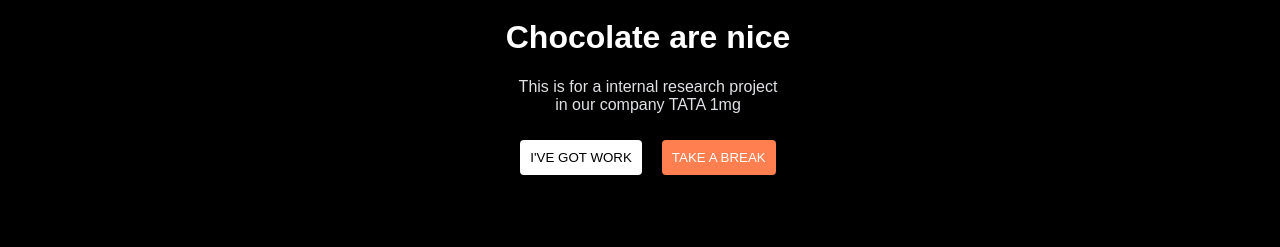
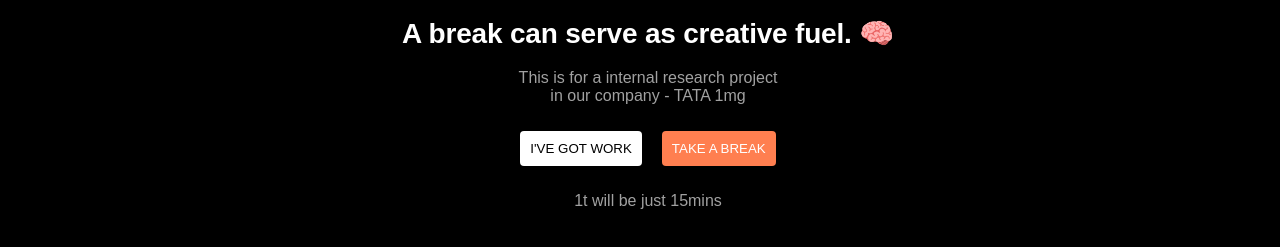
Before and after one commit to ronithn/RewardQR, a plain HTML site: page index.html in a window 1280 px wide. Shown: the part 1012-1259 px from the top of the page. Drawn offline with Linux system fonts and the light colour scheme.

Commit message:
TitleChange

```diff
--- a/index.html
+++ b/index.html
@@ -20,6 +20,8 @@ h1{
   color:white;
   font-family: 'Poppins', sans-serif;
   text-align:center;
+  font-size: 28px;
+  letter-spacing: -0.2px;
   }
 
 .flex{
@@ -48,7 +50,7 @@ button{
   width:100%;
 }
 p{
-  color: #dfe1e5;
+  color: #a1a1a1;
   font-family: 'Poppins', sans-serif;
   font-size: 16px;
   text-align: center;
@@ -61,8 +63,8 @@ p{
     <div class="imageCont">
 	<img class="animated-gif" src= "https://c.tenor.com/w8zIlXSivA4AAAAM/do-you-guys-mind-taking-a-break-take-a-break.gif" >
   <div class="imageCont">
-  <h1 text-align:center>Chocolate are nice</h1>
-  <p >This is for a internal research project<br> in our company TATA 1mg</p>
+  <h1 text-align:center>A break can serve as creative fuel. 🧠</h1>
+  <p >This is for a internal research project<br> in our company -  TATA 1mg</p>
   <div class="flex">
     <a href='nobreak.html'>
   	<Button id="one">I'VE GOT WORK</button>
@@ -72,6 +74,7 @@ p{
         </button>
         </a>
   </div>
+  <p >1t will be just 15mins</p>
   <br>
   </body>
 </html>
```
